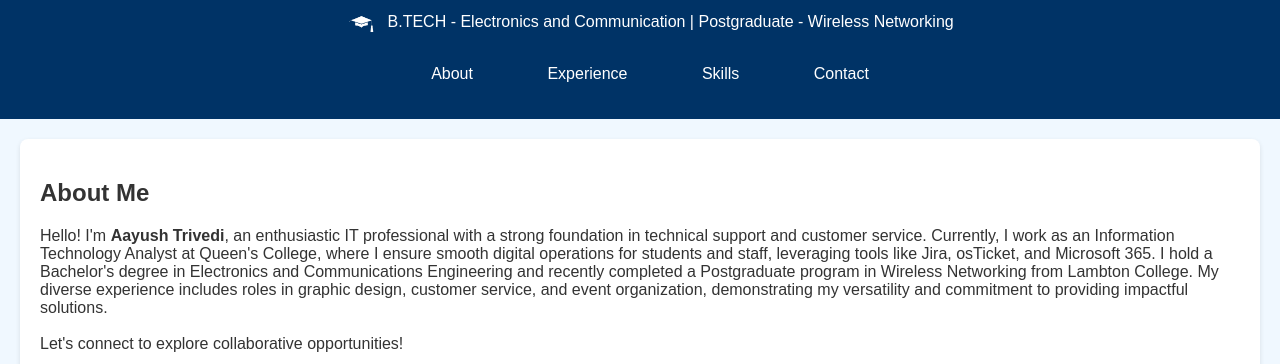
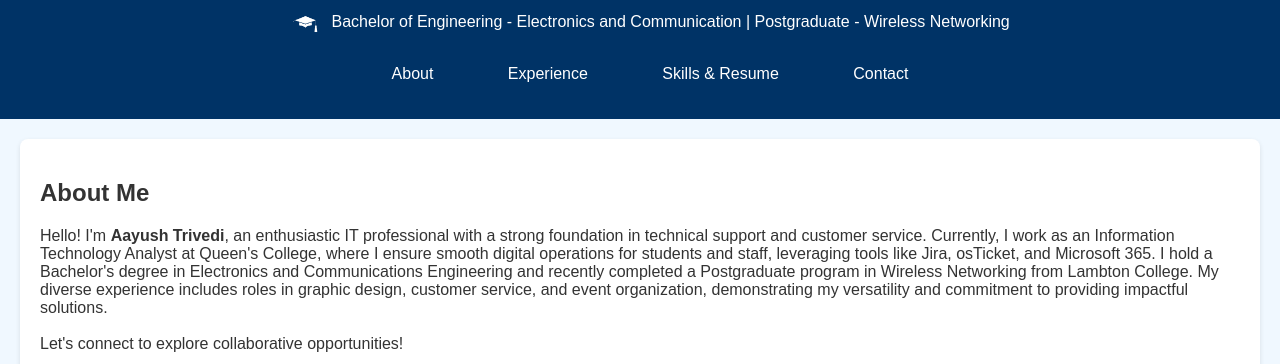
Before and after one commit to iaayushtrivedi/PortfolioWebsite, a plain HTML site: page index.html in a window 1280 px wide. Shown: the part 215-579 px from the top of the page. Drawn offline with Linux system fonts and the light colour scheme.

Commit message:
index.html

```diff
--- a/index.html
+++ b/index.html
@@ -14,12 +14,12 @@
                     <div class="line"></div>
                 </div>
                 <h1>Aayush Trivedi</h1>
-		<p> <img src="Graduation-cap.png" alt="Graduation Cap" class="graduation-cap"> B.TECH - Electronics and Communication | Postgraduate - Wireless Networking</p>
+		<p> <img src="Graduation-cap.png" alt="Graduation Cap" class="graduation-cap"> Bachelor of Engineering - Electronics and Communication | Postgraduate - Wireless Networking</p>
                 <nav>
                     <ul>
                         <li><a href="#about">About</a></li>
                         <li><a href="#experience">Experience</a></li>
-                        <li><a href="#skills">Skills</a></li>
+                        <li><a href="#skills">Skills & Resume</a></li>
                         <li><a href="#contact">Contact</a></li>
                     </ul>
                 </nav>
```
